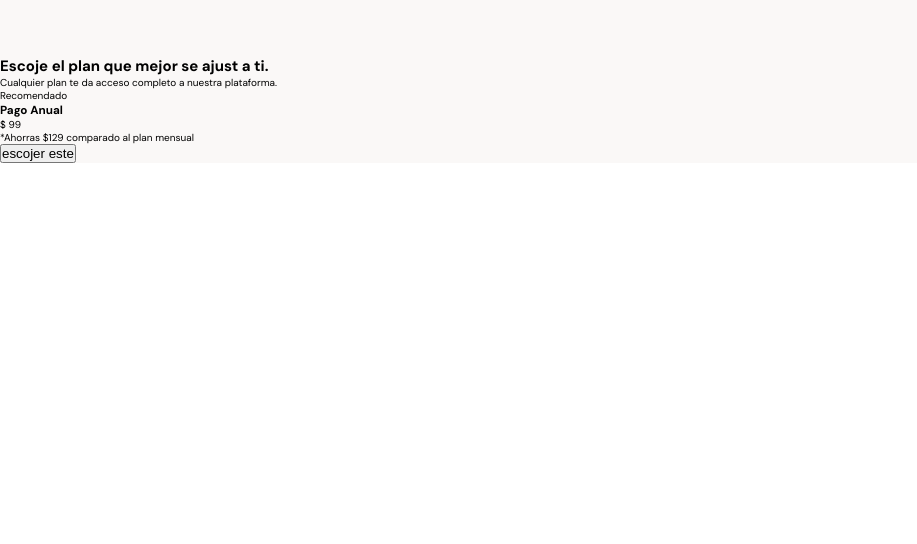
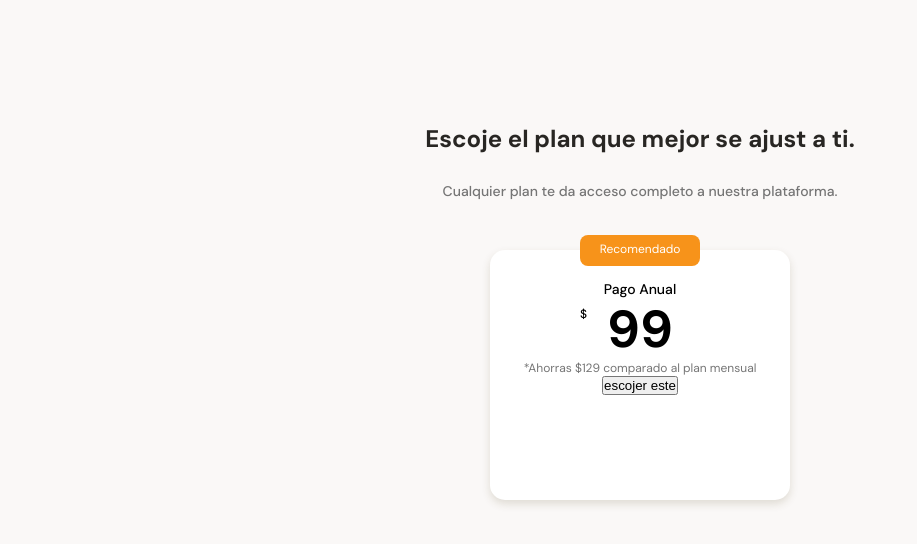
Before and after one commit to avatarmario/maquetacion-mobile, a plain HTML site: page assets/index.html in a window 1280 px wide. Shown: the part 2309-2853 px from the top of the page, without its empty margins (0-917 px from the left). Before the commit the page ends 2472 px from the top, so only its background shows below. Drawn offline with Linux system fonts and the light colour scheme.

Commit message:
seccion 4, 2/3 terminado

```diff
--- a/assets/css/main.css
+++ b/assets/css/main.css
@@ -395,3 +395,95 @@ main .portada {
      font-weight: 700;
      color: var(--just-white);
 }
+
+/******************Fourth Section************************/
+
+.main-plans-container {
+    width: 100%;
+    min-width: 320px;
+    padding-bottom: 70px;
+    text-align: center;
+}
+
+.plans--title {
+    width: 90%;
+    min-width: 288px;
+    height: auto;
+    margin: 0 auto;
+    margin-bottom: 30px;
+}
+
+.plans--title h2 {
+    padding-top: 70px;
+    font-size: 2.4rem;
+    line-height: 2.6rem;
+    font-weight: bold;
+    color: var(--black);
+}
+
+.plans--title p {
+    padding-top: 30px;
+    font-size: 1.4rem;
+    line-height: 1.8rem;
+    font-weight: 500;
+    color: #757575;
+}
+
+/********** tarjetas **************/
+
+.plans-container--card{
+    position: relative;
+    width: 70%;
+    min-width: 230 px;
+    max-width: 300px;
+    height: 250px;
+    margin: 50px auto 0;
+    padding: o 15px;
+    background-color: var(--just-white);
+    border-radius: 15px;
+    box-shadow: 0 4px 8px rgba(89, 73, 30, 0.16);
+}
+
+.recommended {
+    position: absolute;
+    left: calc(50% - 60px);
+    top: -15px;
+    width: 120px;
+    height: 31px;
+    font-size: 1.2rem;
+    padding: 6px;
+    background-color: var(--bitcoin-orange);
+    color: var(--just-white);
+    border-radius: 8px;
+}
+
+.plan-card--title{
+    padding-top: 30px;
+    font-size: 1.4rem;
+    font-weight: 500;
+    line-height: 1.8rem;
+    color: #000000;
+}
+
+.plan-card--price {
+    position: relative;
+    padding: 5px 0;
+    font-size: 5.2rem;
+    font-weight: bold;
+    line-height: 5.3rem;
+    color: black;
+}
+.plan-card--price span {
+    position: absolute;
+    top: -10px;
+    left: 90px;
+    font-size: 1.2rem;
+    font-weight: 500;
+
+}
+
+.plan-card--savings {
+    font-size: 1.2rem;
+    line-height: 1.452rem;
+    color: #757575;
+}
--- a/assets/index.html
+++ b/assets/index.html
@@ -99,12 +99,12 @@
                 </div>
                 <section class="plans-container--slider">
                     <article class="plans-container--card">
-                        <p>Recomendado</p>
-                        <div>
-                            <h3>Pago Anual</h3>
-                            <p><span>$</span> 99</p>
-                            <p>*Ahorras $129 comparado al plan mensual</p>
-                            <button>escojer este</button>
+                        <p class="recommended">Recomendado</p>
+                        <div class="plan-info-container">
+                            <h3 class="plan-card--title">Pago Anual</h3>
+                            <p class="plan-card--price"><span>$</span> 99</p>
+                            <p class="plan-card--savings">*Ahorras $129 comparado al plan mensual</p>
+                            <button class="plan-card--ca">escojer este</button>
                         </div>
                     </article>
                 </section>
```
